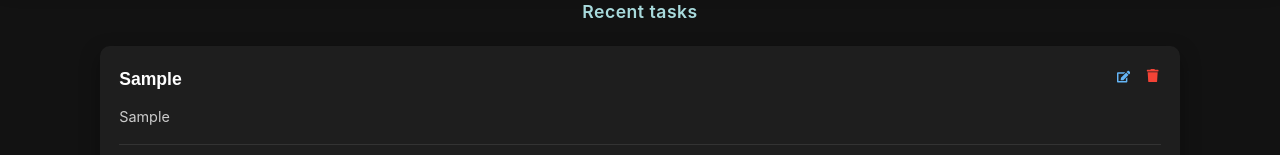
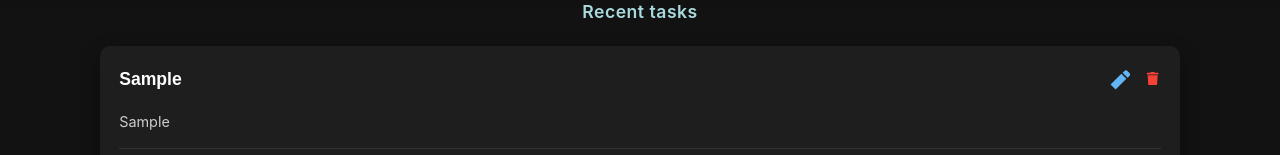
Before and after one commit to StackKens/TaskFlow, a React (Vite) app: page / in a window 1280 px wide. Both pictures are taken after typing "Sample", "Sample" into the empty fields and a click on the button "Add Task". Shown: the part 644-799 px from the top of the page. Built offline with nearby package versions, Linux system fonts and the light colour scheme.

Commit message:
fix(tasklist): replace FaEdit icon with inline SVG for production

```diff
--- a/src/components/TaskList.jsx
+++ b/src/components/TaskList.jsx
@@ -1,4 +1,4 @@
-import { FaEdit, FaTrash } from 'react-icons/fa';
+import { FaTrash } from 'react-icons/fa';
 const TaskList = ({ tasks, deleteTasks, onEditTask }) => {
   if (!tasks || tasks.length === 0) {
     return <p className='empty-state'>No tasks to show. Please add a task.</p>;
@@ -14,11 +14,19 @@ const TaskList = ({ tasks, deleteTasks, onEditTask }) => {
               <h3 className='task-title'>{task.title}</h3>
               <div className='task-actions'>
                 <button
+                  aria-label='Edit -task'
                   onClick={() => onEditTask(task)}
                   className='edit-btn'
-                  aria-label='Edit task'
                 >
-                  <FaEdit />
+                  <svg
+                    xmlns='http://www.w3.org/2000/svg'
+                    fill='currentColor'
+                    viewBox='0 0 512 512'
+                    width='20'
+                    height='20'
+                  >
+                    <path d='M290.74 93.24l128 128L142.6 497.37 14.6 369.37 290.74 93.24zM497.94 74.5c21.2 21.2 21.2 55.63 0 76.84l-46.75 46.75-128-128 46.75-46.75c21.2-21.2 55.63-21.2 76.84 0l51.16 51.16z' />
+                  </svg>
                 </button>
 
                 <button
```
